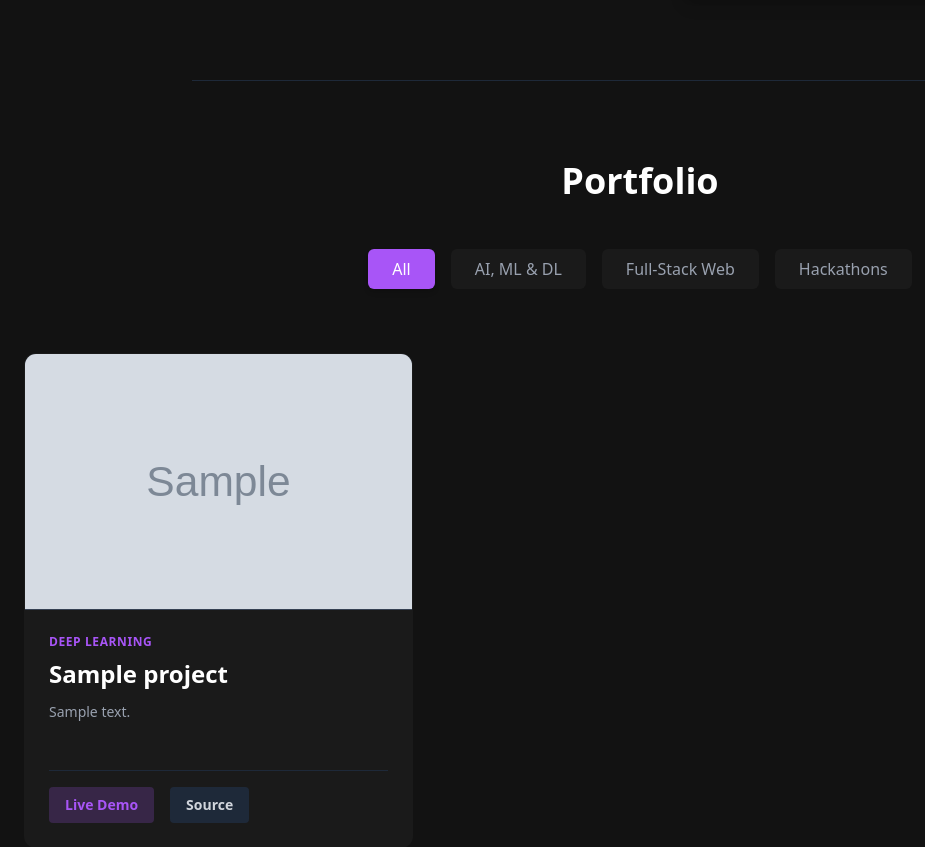
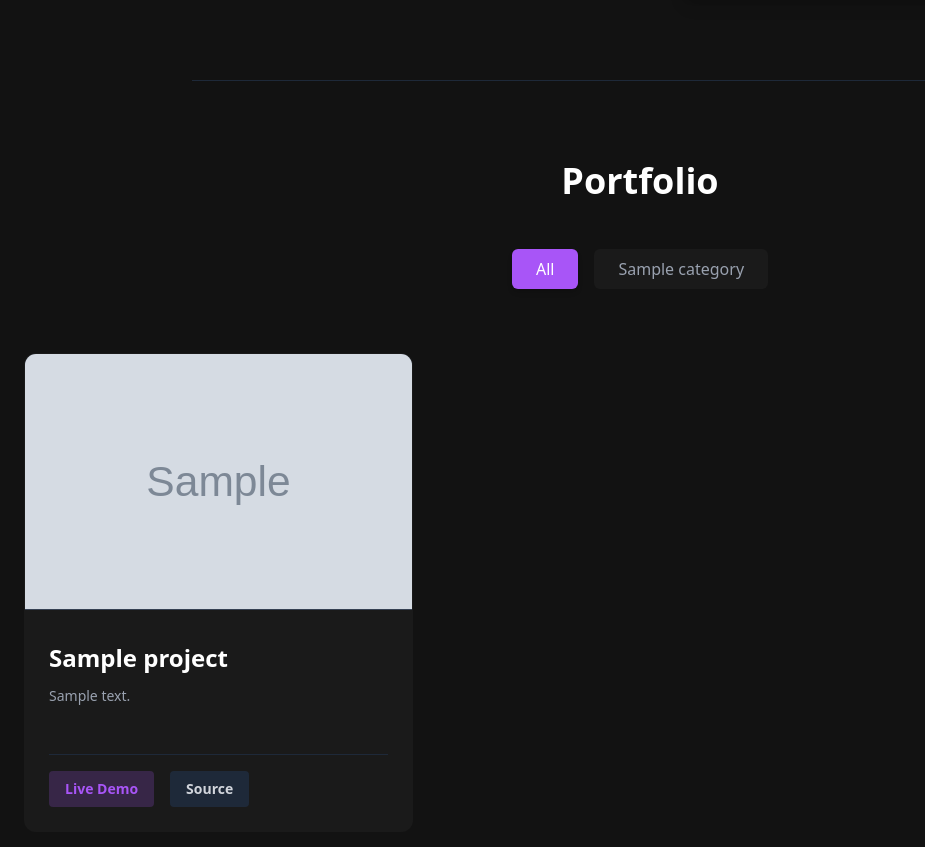
Before and after one commit to ASHISH-121105/Personal-Portfolio, a Django app: page / in a window 1280 px wide. Shown: the part 2409-3256 px from the top of the page, without its empty margins (0-925 px from the left). Run offline with Django 5.2, Linux system fonts and the light colour scheme; tables that the repository leaves empty hold one stand-in row (values such as "Sample post"); grey boxes marked "Sample" are stand-in pictures.

Commit message:
Refactored Project model to use ManyToMany Categories and made UI dynamic

```diff
--- a/Portfolio/admin.py
+++ b/Portfolio/admin.py
@@ -1,8 +1,9 @@
 from django.contrib import admin
 
-from .models import Skill, Project, Experience, ContactMessage
+from .models import Skill, Project, Experience, ContactMessage, Category
 
 admin.site.register(Skill)
 admin.site.register(Project)
 admin.site.register(Experience)
 admin.site.register(ContactMessage)
+admin.site.register(Category)
--- a/Portfolio/models.py
+++ b/Portfolio/models.py
@@ -1,8 +1,19 @@
 from django.db import models
+
 
 class Skill(models.Model):
     name = models.CharField(max_length=50)
     proficiency_percentage = models.IntegerField(help_text="Enter a number between 0 and 100")
+
+    def __str__(self):
+        return self.name
+
+class Category(models.Model):
+    name = models.CharField(max_length=50) # e.g., "Generative AI"
+    code = models.CharField(max_length=10) # e.g., "GENAI"
+
+    class Meta:
+        verbose_name_plural = "Categories" # Fixes spelling in Admin panel
 
     def __str__(self):
         return self.name
--- a/Portfolio/templates/index.html
+++ b/Portfolio/templates/index.html
@@ -232,14 +232,17 @@
 
         <div class="flex justify-center flex-wrap gap-4 mb-16">
             <button class="filter-btn bg-neural-purple text-white px-6 py-2 rounded-md font-medium shadow-md transition-colors" data-filter="all">All</button>
-            <button class="filter-btn bg-card-bg text-gray-400 hover:text-white px-6 py-2 rounded-md font-medium transition-colors" data-filter="DL">AI, ML & DL</button>
-            <button class="filter-btn bg-card-bg text-gray-400 hover:text-white px-6 py-2 rounded-md font-medium transition-colors" data-filter="WEB">Full-Stack Web</button>
-            <button class="filter-btn bg-card-bg text-gray-400 hover:text-white px-6 py-2 rounded-md font-medium transition-colors" data-filter="HACK">Hackathons</button>
+
+            {% for category in categories %}
+            <button class="filter-btn bg-card-bg text-gray-400 hover:text-white px-6 py-2 rounded-md font-medium transition-colors" data-filter="{{ category.code }}">
+                {{ category.name }}
+            </button>
+            {% endfor %}
         </div>
 
         <div class="grid grid-cols-1 md:grid-cols-2 lg:grid-cols-3 gap-8">
             {% for project in projects %}
-            <div class="project-card bg-card-bg rounded-xl overflow-hidden group hover:-translate-y-2 hover:shadow-[0_10px_30px_rgba(168,85,247,0.15)] border border-transparent transition-all duration-300" data-category="{{ project.category }}">
+            <div class="project-card bg-card-bg rounded-xl overflow-hidden group hover:-translate-y-2 hover:shadow-[0_10px_30px_rgba(168,85,247,0.15)] border border-transparent transition-all duration-300" data-category="{% for cat in project.categories.all %}{{ cat.code }} {% endfor %}">
 
                 <div class="h-64 bg-gray-800 relative flex justify-center items-center border-b border-gray-700">
                     {% if project.image %}
@@ -250,7 +253,11 @@
                 </div>
 
                 <div class="p-6 flex flex-col h-full">
-                    <p class="text-neural-purple text-xs font-bold uppercase tracking-wider mb-2">{{ project.get_category_display }}</p>
+                    <p class="text-neural-purple text-xs font-bold uppercase tracking-wider mb-2">
+                        {% for cat in project.categories.all %}
+                            {{ cat.name }}{% if not forloop.last %} &bull; {% endif %}
+                        {% endfor %}
+                    </p>
                     <h3 class="text-2xl font-bold text-white mb-3 group-hover:text-neural-purple transition-colors">{{ project.title }}</h3>
                     <p class="text-gray-400 text-sm line-clamp-3 mb-6">{{ project.description }}</p>
 
@@ -405,7 +412,7 @@
                     projectCards.forEach(card => {
                         const cardCategory = card.getAttribute('data-category');
 
-                        if (filterValue === 'all' || cardCategory === filterValue) {
+                        if (filterValue === 'all' || cardCategory.includes(filterValue)) {
                             card.style.display = 'block';
                         } else {
                             card.style.display = 'none';
--- a/Portfolio/views.py
+++ b/Portfolio/views.py
@@ -1,6 +1,6 @@
 from django.shortcuts import render, redirect
 from django.contrib import messages
-from .models import Skill, Project, Experience, ContactMessage
+from .models import Skill, Project, Experience, ContactMessage, Category
 
 def home(request):
     if request.method == "POST":
@@ -18,6 +18,7 @@
     skills = Skill.objects.all()
     projects = Project.objects.all().order_by('-id')
     experiences = Experience.objects.all().order_by('-id')
+    categories = Category.objects.all()
 
     total_projects = projects.count()
 
@@ -29,5 +30,6 @@
         'experiences': experiences,
         'total_projects': total_projects,
         'total_hackathons': total_hackathons,
+        'categories': categories,
     }
     return render(request, 'index.html', context)
```
Also changed, not shown: Portfolio/migrations/0004_category.py (added).
